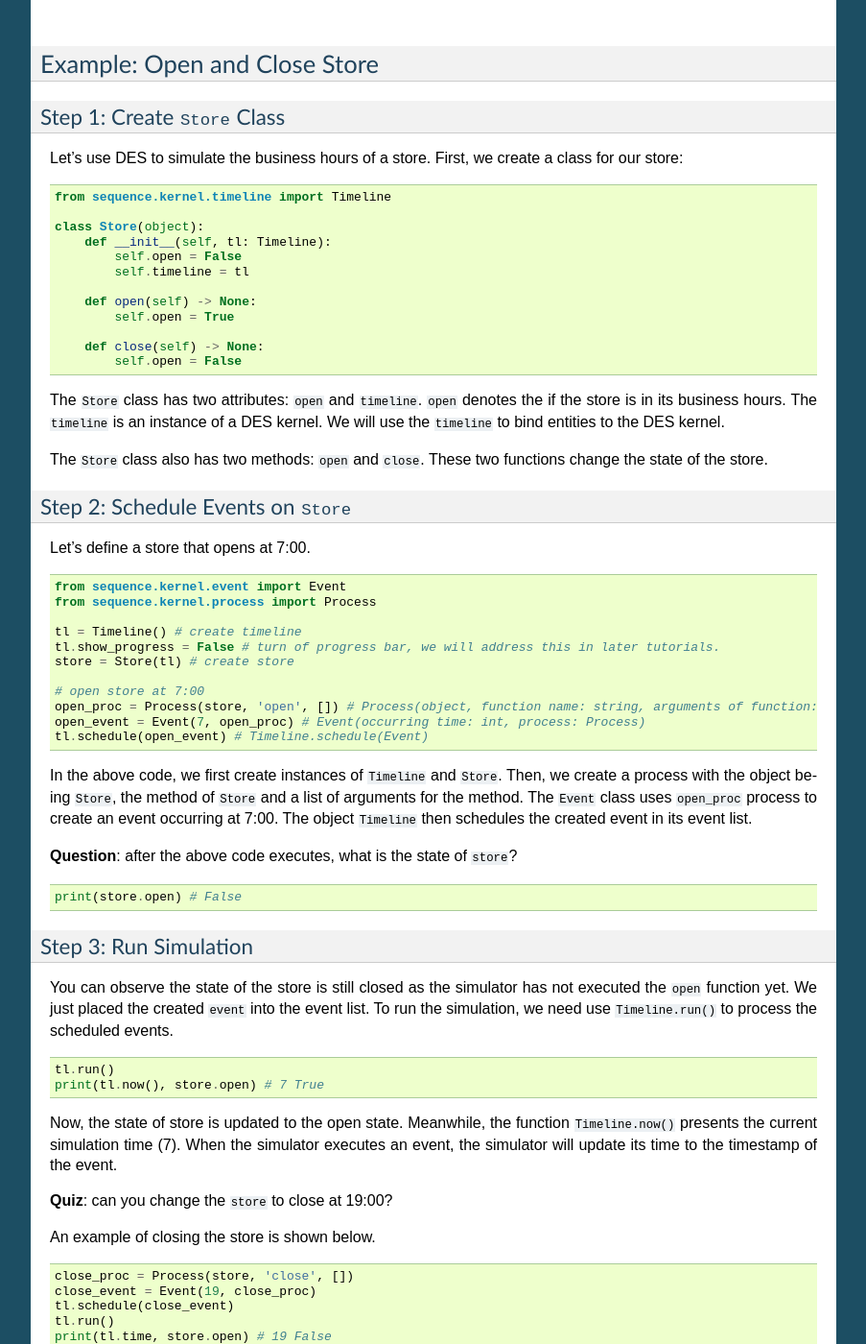
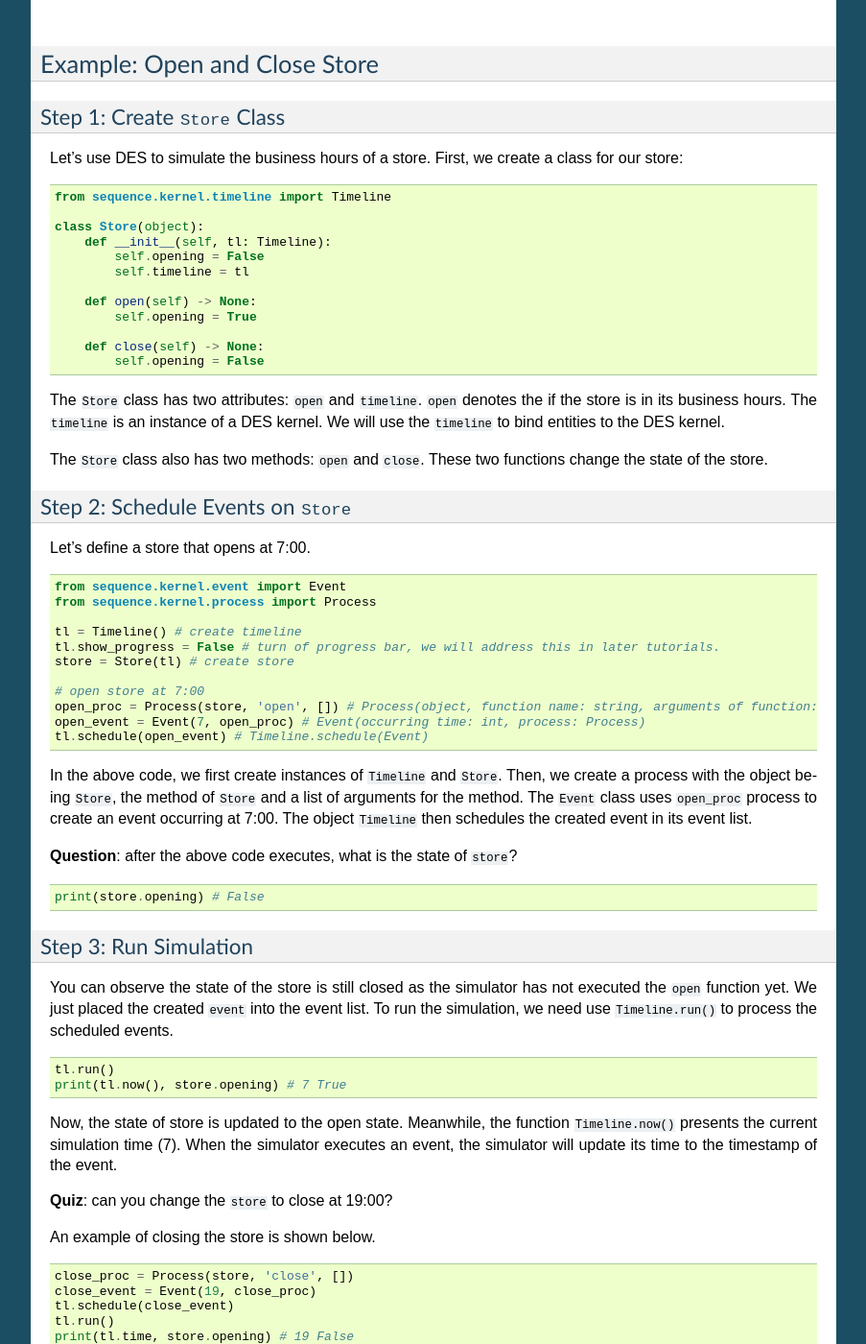
Before and after one commit to sequence-toolbox/SeQUeNCe, a Sphinx documentation site: the page built from docs/source/tutorial/chapter1/discrete-event-simulation.md, in a window 1280 px wide and 1400 px high, scrolled down 1158 px. Shown: the whole window at 96% size, without its empty margins (198-1101 px from the left). Built offline with Sphinx 7.4.7, drawn with Linux system fonts in a browser that asks for light colours; some of the changed text lies outside the part shown.

Commit message:
Align tutorial chapter1 snippets to ddes_example1.py
store.open exists as an attribute and a method, and conflicted in the
tutorial code snippets.
des_example1.py distinguish these as store.open() and store.opening.
so I aligned to it.

````diff
--- a/docs/source/tutorial/chapter1/discrete-event-simulation.md
+++ b/docs/source/tutorial/chapter1/discrete-event-simulation.md
@@ -34,14 +34,14 @@ from sequence.kernel.timeline import Timeline
 
 class Store(object):
     def __init__(self, tl: Timeline):
-        self.open = False
+        self.opening = False
         self.timeline = tl
 
     def open(self) -> None:
-        self.open = True
+        self.opening = True
 
     def close(self) -> None:
-        self.open = False
+        self.opening = False
 ```
 
 The `Store` class has two attributes: `open` and `timeline`.
@@ -78,7 +78,7 @@ The object `Timeline` then schedules the created event in its event list.
 **Question**: after the above code executes, what is the state of `store`?
 
 ```python
-print(store.open) # False
+print(store.opening) # False
 ```
 
 ### Step 3: Run Simulation
@@ -89,7 +89,7 @@ To run the simulation, we need use `Timeline.run()` to process the scheduled eve
 
 ```python
 tl.run()
-print(tl.now(), store.open) # 7 True
+print(tl.now(), store.opening) # 7 True
 ```
 
 Now, the state of store is updated to the open state.
@@ -105,7 +105,7 @@ close_proc = Process(store, 'close', [])
 close_event = Event(19, close_proc)
 tl.schedule(close_event)
 tl.run()
-print(tl.time, store.open) # 19 False
+print(tl.time, store.opening) # 19 False
 ```
 
 **Question**: will the state of `store` change if we schedule `close_event` first, then `open_event`?
@@ -115,7 +115,7 @@ tl.time = 0
 tl.schedule(open_event)
 tl.schedule(close_event)
 tl.run()
-print(tl.time, store.open)
+print(tl.time, store.opening)
 ```
 
 ```python
@@ -123,7 +123,7 @@ tl.time = 0
 tl.schedule(close_event)
 tl.schedule(open_event)
 tl.run()
-print(tl.time, store.open)
+print(tl.time, store.opening)
 ```
 
 You can compare the results of the above programs.
@@ -144,17 +144,17 @@ from sequence.kernel.process import Process
 
 class Store(object):
     def __init__(self, tl: Timeline):
-        self.open = False
+        self.opening = False
         self.timeline = tl
 
     def open(self) -> None:
-        self.open = True
+        self.opening = True
         process = Process(self, 'close', [])
         event = Event(self.timeline.now() + 12, process)
         self.timeline.schedule(event)
 
     def close(self) -> None:
-        self.open = False
+        self.opening = False
         process = Process(self, 'open', [])
         event = Event(self.timeline.now() + 12, process)
         self.timeline.schedule(event)
@@ -198,7 +198,7 @@ For the second method, we can call `Timeline.stop()` in the `Store.open()` and `
     def open(self) -> None:
         if self.timeline.now() >= 60:
             self.timeline.stop()
-        self.open = True
+        self.opening = True
         process = Process(self, 'close', [])
         event = Event(self.timeline.now() + 12, process)
         self.timeline.schedule(event)
@@ -206,7 +206,7 @@ For the second method, we can call `Timeline.stop()` in the `Store.open()` and `
     def close(self) -> None:
         if self.timeline.now() >= 60:
             self.timeline.stop()
-        self.open = False
+        self.opening = False
         process = Process(self, 'open', [])
         event = Event(self.timeline.now() + 12, process)
         self.timeline.schedule(event)
@@ -226,6 +226,6 @@ for t in [15, 32, 52]:
     tl.schedule(event)
 
     tl.run()
-    print(store.open)
+    print(store.opening)
 # True, True, False
 ```
````
